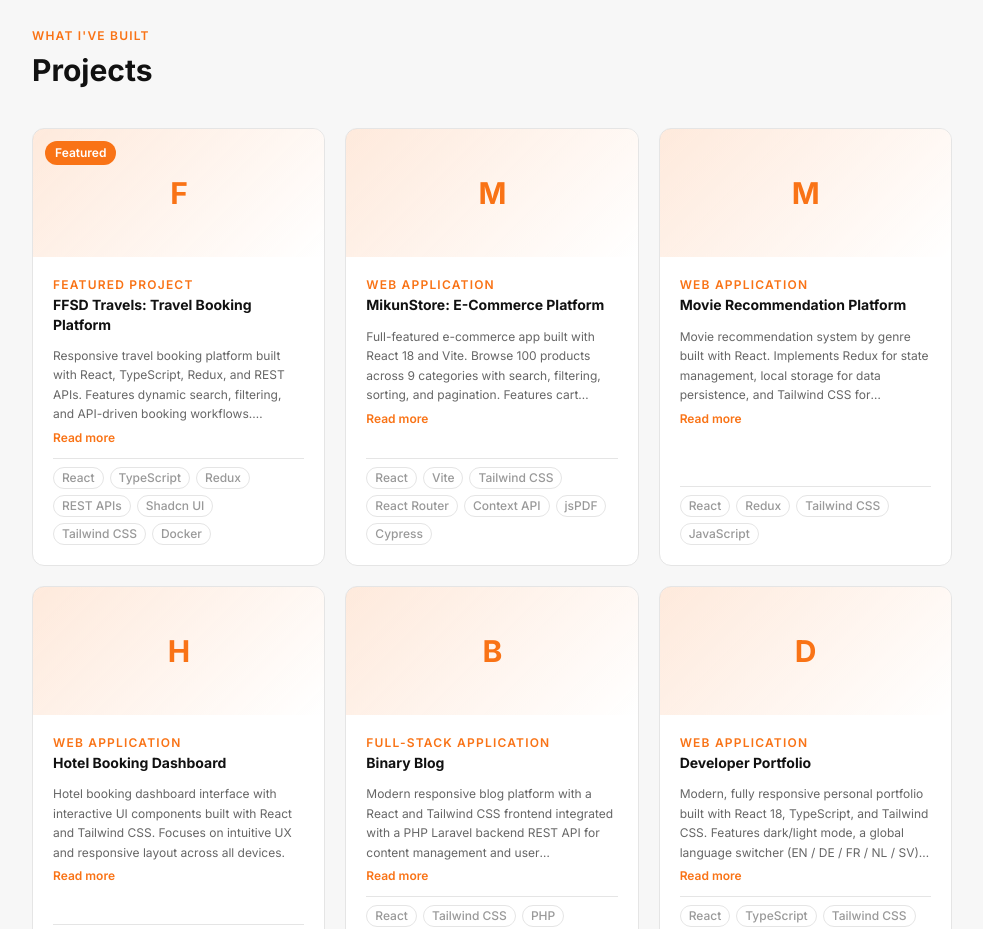
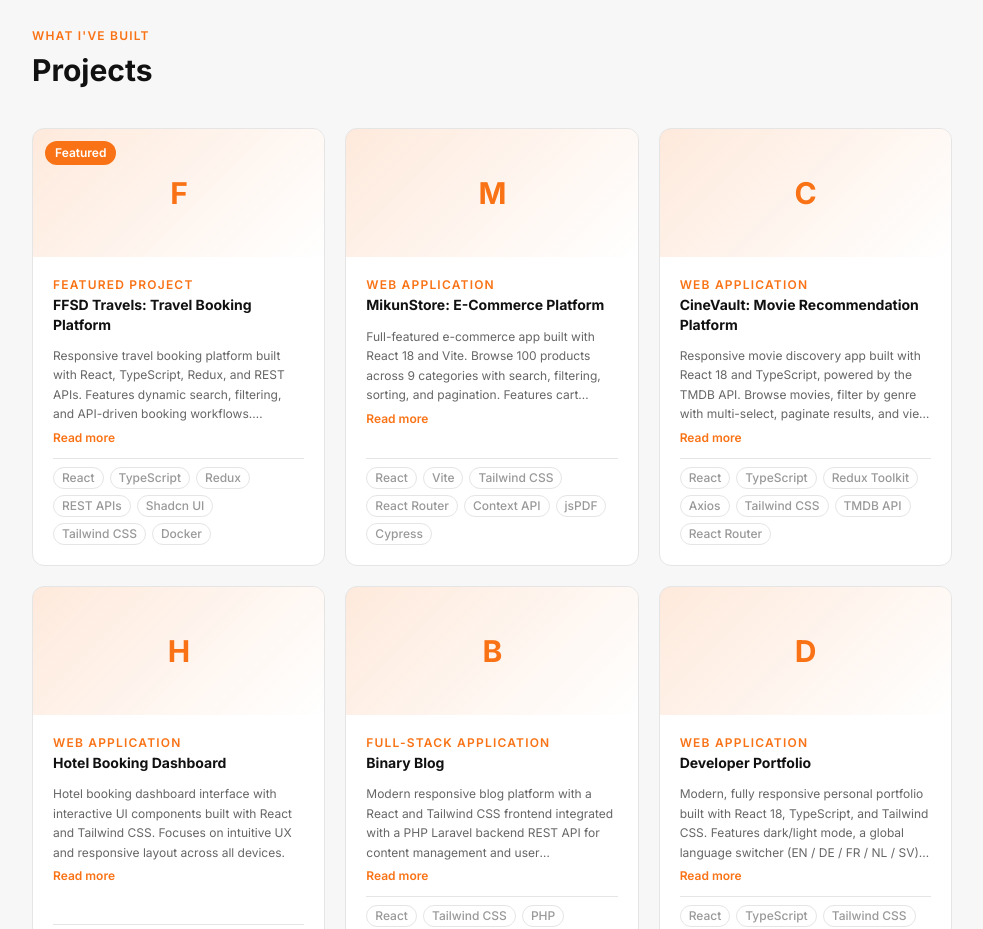
Before and after one commit to Mikun07/New-portfolio, a React (Vite) app: page / in a window 1280 px wide. Shown: the part 4560-5489 px from the top of the page, without its empty margins (288-1271 px from the left). Built offline with nearby package versions, Linux system fonts and the light colour scheme.

Commit message:
Makeover v3

```diff
--- a/src/pages/Projects/Projects.tsx
+++ b/src/pages/Projects/Projects.tsx
@@ -17,7 +17,7 @@ const projects: Project[] = [
   {
     id: 1,
     github: 'https://github.com/Mikun07/ffsd-travels',
-    href: 'https://festus-olaleye-ayomikun.netlify.app',
+    href: 'https://ffsdtravels.com/',
     title: 'FFSD Travels: Travel Booking Platform',
     subtitle: 'Featured Project',
     description:
@@ -39,11 +39,11 @@ const projects: Project[] = [
     id: 3,
     github: 'https://github.com/Mikun07/Movie-Recommendation-Website.git',
     href: 'https://mikun-films.netlify.app',
-    title: 'Movie Recommendation Platform',
+    title: 'CineVault: Movie Recommendation Platform',
     subtitle: 'Web Application',
     description:
-      'Movie recommendation system by genre built with React. Implements Redux for state management, local storage for data persistence, and Tailwind CSS for responsive styling.',
-    tags: ['React', 'Redux', 'Tailwind CSS', 'JavaScript'],
+      'Responsive movie discovery app built with React 18 and TypeScript, powered by the TMDB API. Browse movies, filter by genre with multi-select, paginate results, and view full details including ratings, runtime, and production info. Features a rotating hero carousel, dark/light mode, and a 5-language switcher (EN, FR, NL, DE, SV). State managed with Redux Toolkit; API layer via Axios with automatic auth and language headers.',
+    tags: ['React', 'TypeScript', 'Redux Toolkit', 'Axios', 'Tailwind CSS', 'TMDB API', 'React Router'],
   },
   {
     id: 4,
```
